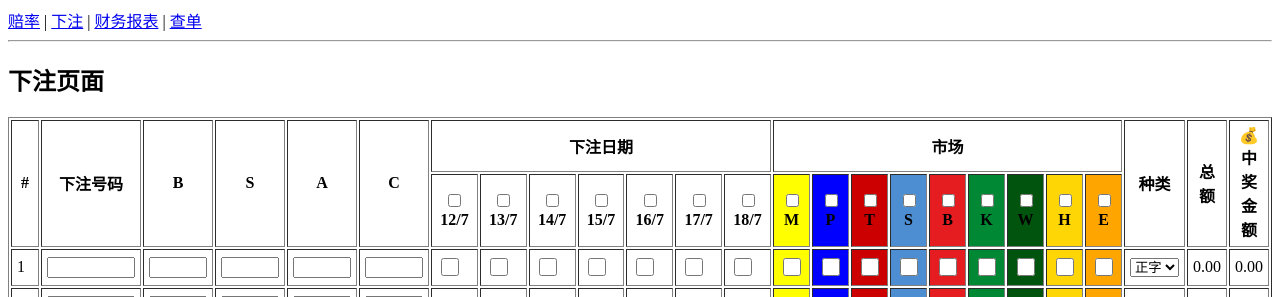
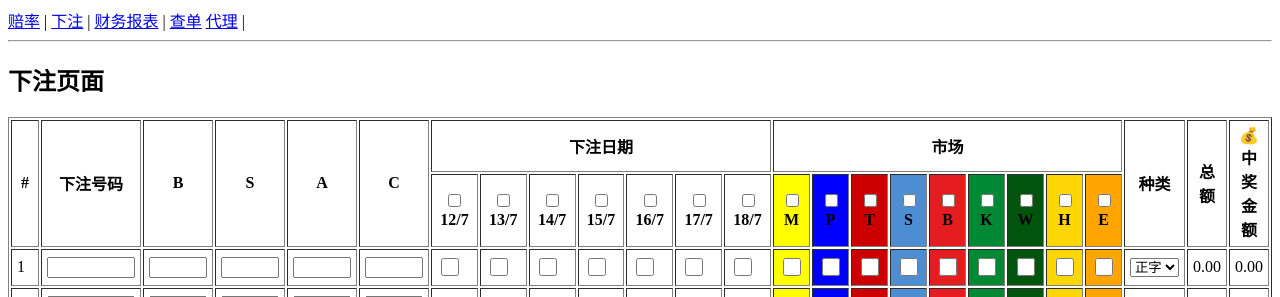
Before and after one commit to boonjun123654/4D_system, a Flask app: page /bet in a window 1280 px wide. Shown: the top 297 px of the page. Run offline with Flask 3, Linux system fonts and the light colour scheme.

Commit message:
Update layout.html

```diff
--- a/templates/layout.html
+++ b/templates/layout.html
@@ -11,6 +11,7 @@
         <a href="/bet">下注</a> |
         <a href="/report">财务报表</a> |
         <a href="/history">查单</a>
+        <a href="/admin/agents">代理</a> |
     </nav>
     <hr>
     {% block content %}{% endblock %}
```
